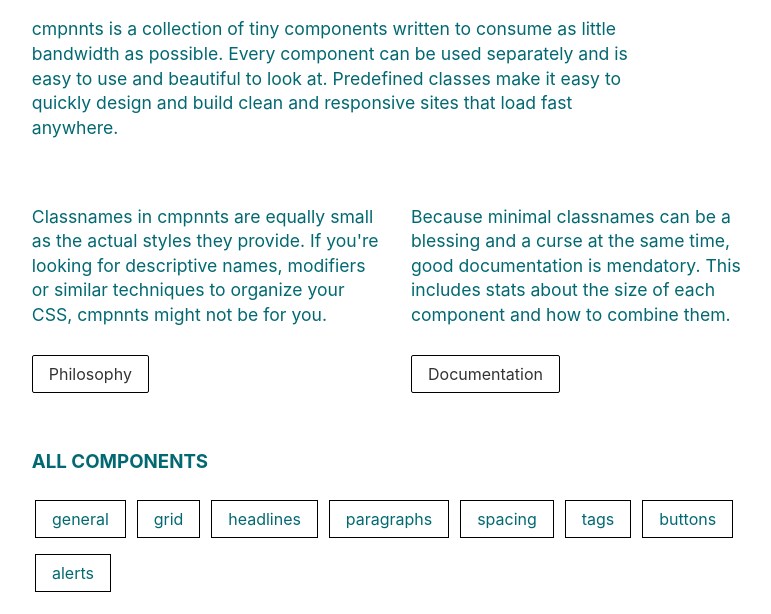
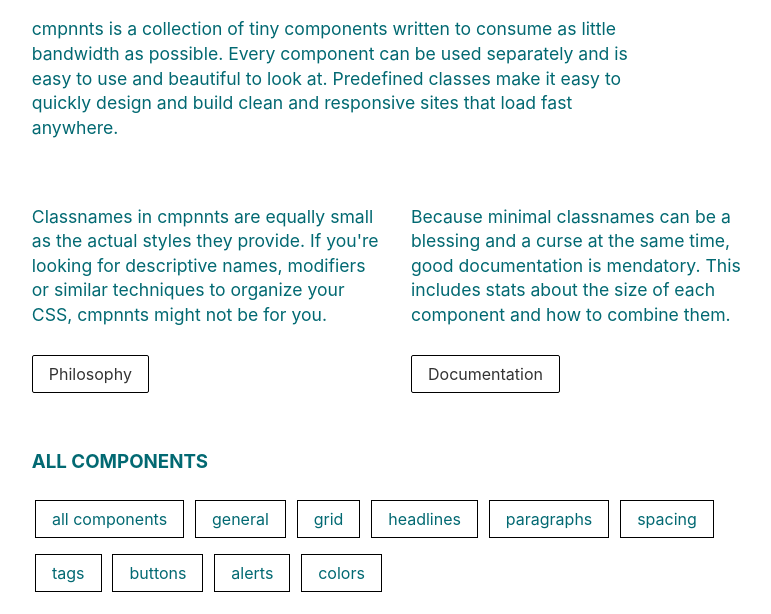
Before and after one commit to BenMann/cmpnnts, a plain HTML site: page www/index.html in a window 1280 px wide. Shown: the part 186-800 px from the top of the page, without its empty margins (229-1000 px from the left). Drawn offline with Linux system fonts and the light colour scheme.

```diff
--- a/www/index.html
+++ b/www/index.html
@@ -33,6 +33,7 @@
     </div>
     <h3 class="u mt5">All components</h3>
     <div class="tags mb5">
+      <div class="tag">all components</div>
       <div class="tag">general</div>
       <div class="tag">grid</div>
       <div class="tag">headlines</div>
@@ -41,6 +42,7 @@
       <div class="tag">tags</div>
       <div class="tag">buttons</div>
       <div class="tag">alerts</div>
+      <div class="tag">colors</div>
     </div>
     <h3 class="u">Colors</h3>
     <div class="bgc dilb" style="width: 80px; height: 80px;"></div>
```
Also changed, not shown: lib/headline/headline.min.css (deleted).
